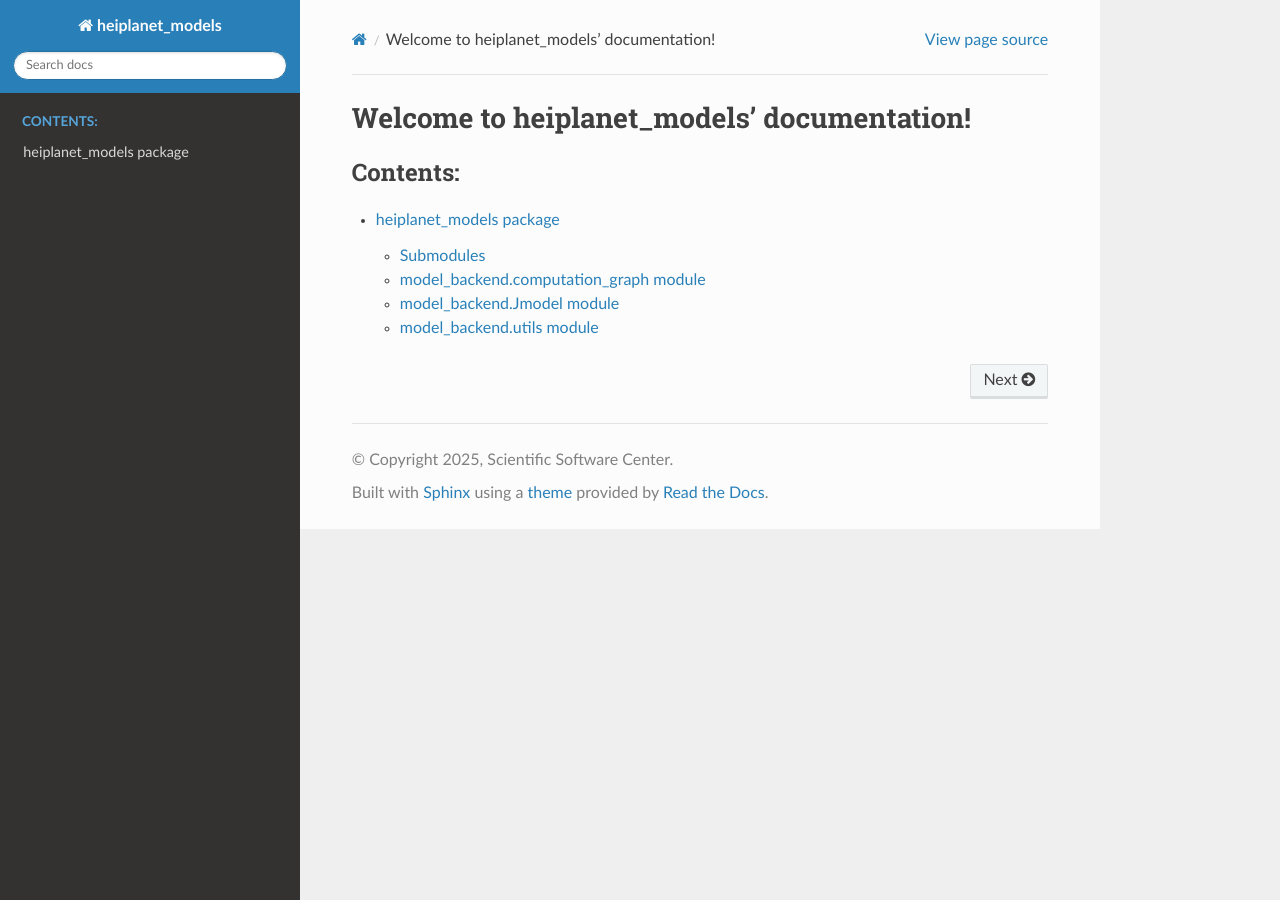
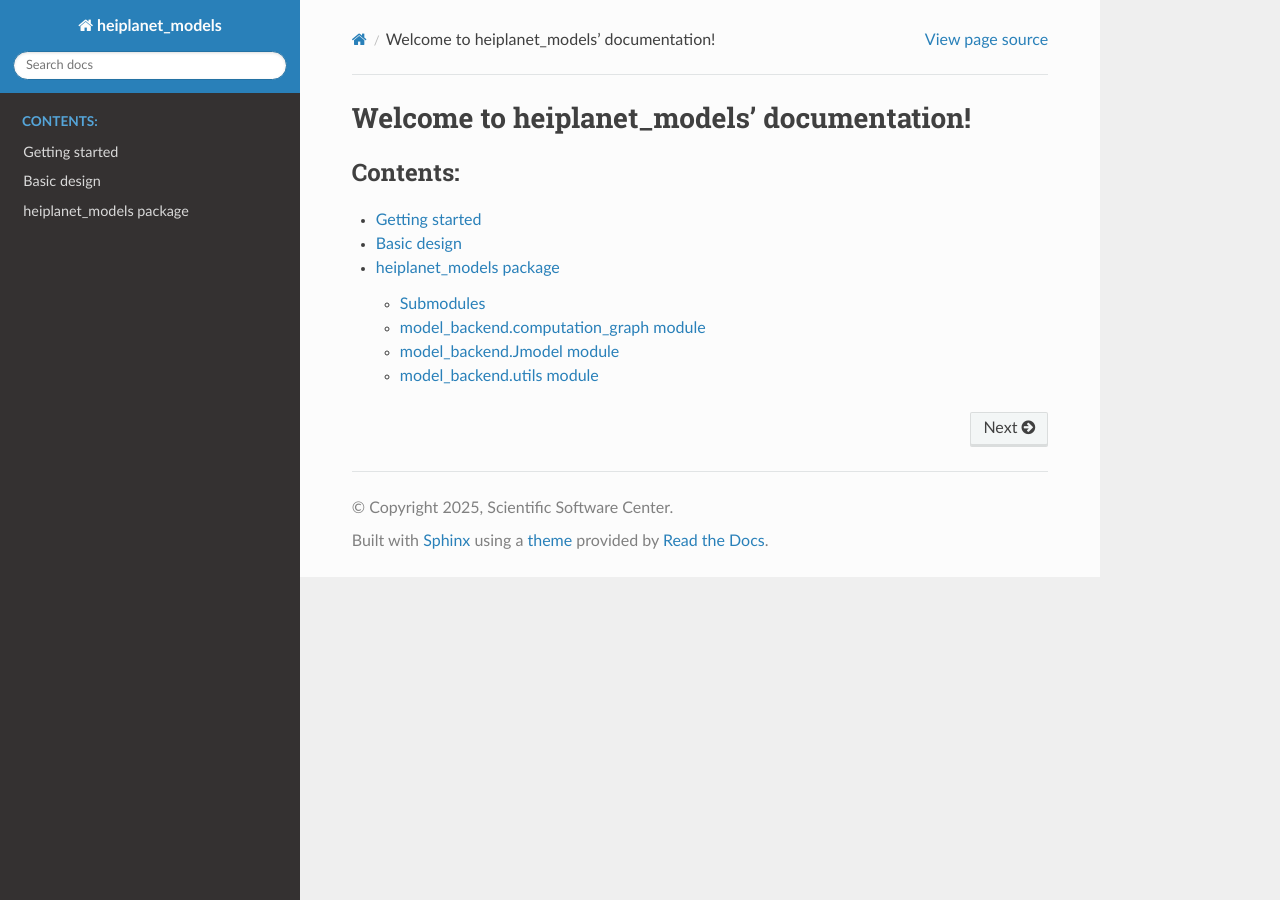
Before and after one commit to ssciwr/onehealth-model-backend, a Sphinx documentation site: the page built from doc/source/index.rst, in a window 1280 px wide. Built offline with Sphinx 7.4.7 and the Read the Docs theme 3.1.0, drawn with Linux system fonts in a browser that asks for light colours; pages that are not in the unit, such as notebooks, are missing from menus.

Commit message:
add docs skeleton

```diff
--- a/doc/source/basic_design.md
+++ b/doc/source/basic_design.md
@@ -0,0 +1,3 @@
+Basic design
+=============
+TODO
--- a/doc/source/getting_started.md
+++ b/doc/source/getting_started.md
@@ -0,0 +1,2 @@
+Getting started
+================
--- a/doc/source/index.rst
+++ b/doc/source/index.rst
@@ -4,7 +4,7 @@
    contain the root `toctree` directive.
 
 Welcome to heiplanet_models' documentation!
-========================================
+============================================
 
 .. toctree::
    :maxdepth: 2
```
Also changed, not shown: other parts of doc/source/index.rst (+0 -1 lines), doc/source/heiplanet_models_api_doc.md (+1 -1 lines), .readthedocs.yaml (added), doc/source/using_configuration_files.md (deleted).
